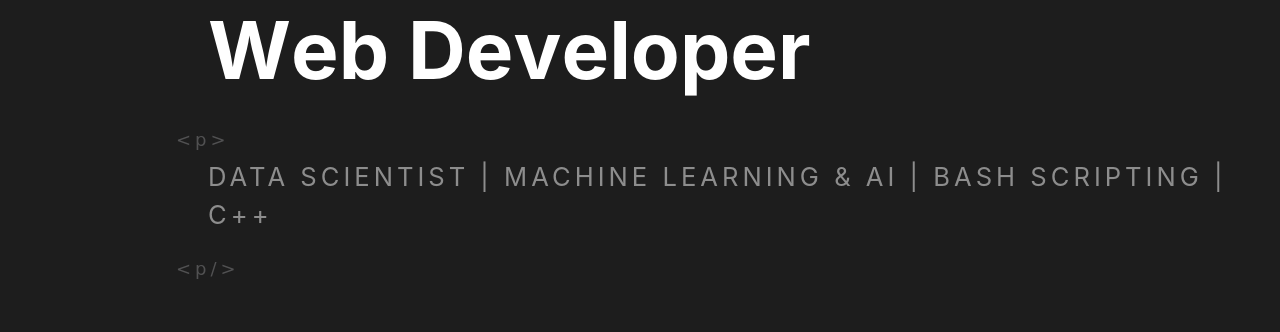
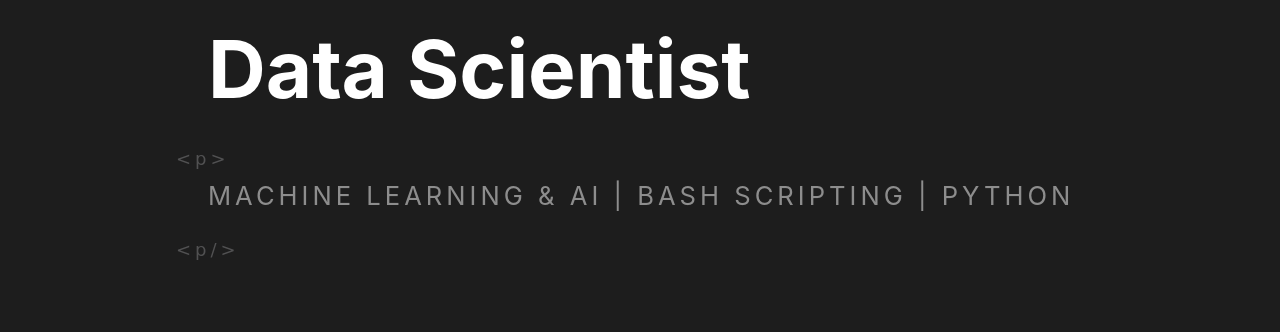
Before and after one commit to CS-Aditya-Rawat/CS-Aditya-Rawat.github.io, a plain HTML site: page index.html in a window 1280 px wide. Shown: the part 324-656 px from the top of the page. Drawn offline with nearby package versions, Linux system fonts and the light colour scheme; a web font is replaced by a local one.

Commit message:
Updated Minor details

```diff
--- a/index.html
+++ b/index.html
@@ -275,7 +275,7 @@
           <h1
             aria-label=" Hi,  I’m
 
-               ack,  web developer"
+               ack,  Data Scientist"
             class="blast-root"
           >
             <span class="blast" aria-hidden="true" style="opacity: 1">H</span
@@ -326,21 +326,22 @@
                 </defs>
               </svg>
             </span> -->
-            <span class="blast" aria-hidden="true" style="opacity: 1">W</span
+            <span class="blast" aria-hidden="true" style="opacity: 1">D</span
+            ><span class="blast" aria-hidden="true" style="opacity: 1">a</span
+            ><span class="blast" aria-hidden="true" style="opacity: 1">t</span
+            ><span class="blast" aria-hidden="true" style="opacity: 1">a</span>
+            <span class="blast" aria-hidden="true" style="opacity: 1">S</span
+            ><span class="blast" aria-hidden="true" style="opacity: 1">c</span
+            ><span class="blast" aria-hidden="true" style="opacity: 1">i</span
             ><span class="blast" aria-hidden="true" style="opacity: 1">e</span
-            ><span class="blast" aria-hidden="true" style="opacity: 1">b</span>
-            <span class="blast" aria-hidden="true" style="opacity: 1">D</span
-            ><span class="blast" aria-hidden="true" style="opacity: 1">e</span
-            ><span class="blast" aria-hidden="true" style="opacity: 1">v</span
-            ><span class="blast" aria-hidden="true" style="opacity: 1">e</span
-            ><span class="blast" aria-hidden="true" style="opacity: 1">l</span
-            ><span class="blast" aria-hidden="true" style="opacity: 1">o</span
-            ><span class="blast" aria-hidden="true" style="opacity: 1">p</span
-            ><span class="blast" aria-hidden="true" style="opacity: 1">e</span
-            ><span class="blast" aria-hidden="true" style="opacity: 1">r</span>
+            ><span class="blast" aria-hidden="true" style="opacity: 1">n</span
+            ><span class="blast" aria-hidden="true" style="opacity: 1">t</span
+            ><span class="blast" aria-hidden="true" style="opacity: 1">i</span
+            ><span class="blast" aria-hidden="true" style="opacity: 1">s</span
+            ><span class="blast" aria-hidden="true" style="opacity: 1">t</span>
           </h1>
           <p class="gray-text">
-            DATA SCIENTIST | MACHINE LEARNING & AI | BASH SCRIPTING | C++
+            MACHINE LEARNING & AI | BASH SCRIPTING | PYTHON
           </p>
         </div>
 
```
